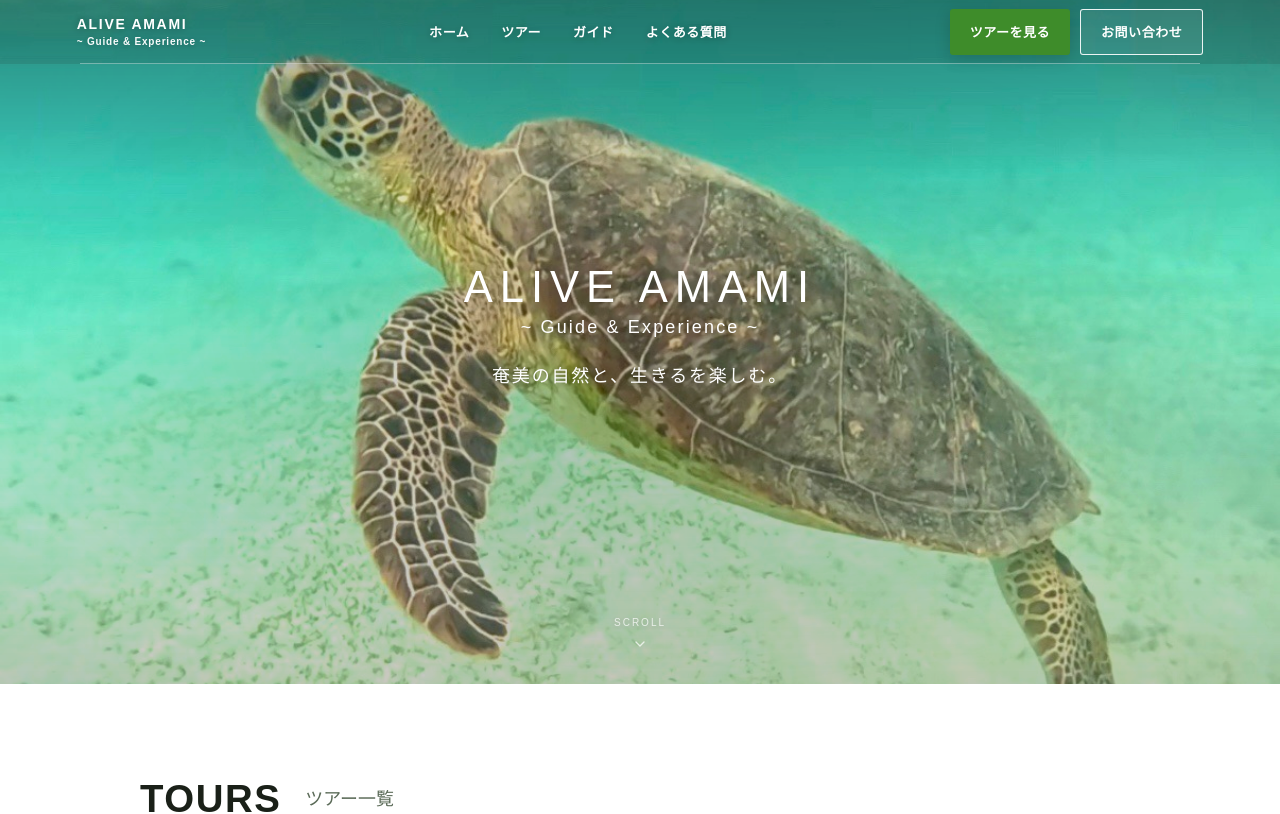
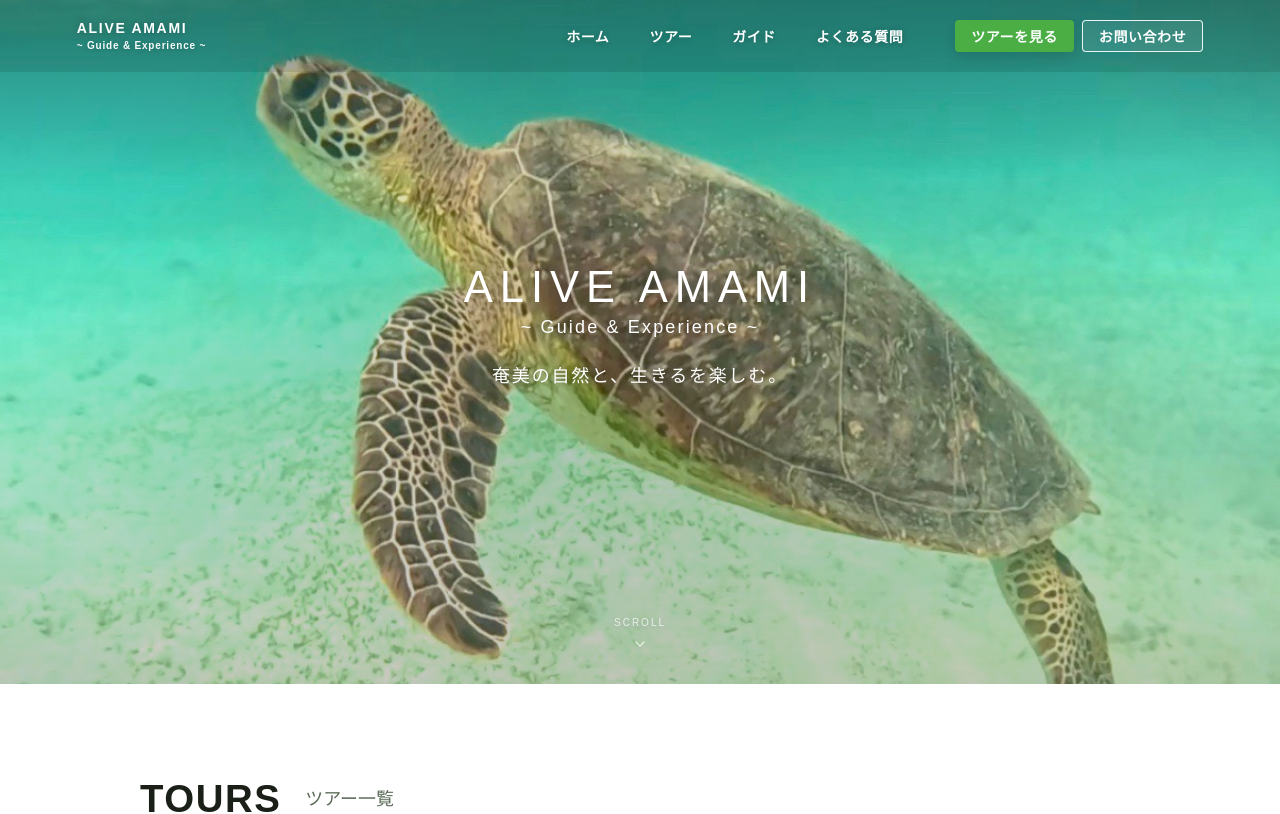
Before and after one commit to ikucha-portfolio/amami-guide-redesign, a React (Vite) app: page / in a window 1280 px wide. Shown: the top 814 px of the page. Built offline with nearby package versions, Linux system fonts and the light colour scheme.

Commit message:
ナビゲーションと配色を調整

```diff
--- a/src/components/Footer.jsx
+++ b/src/components/Footer.jsx
@@ -6,7 +6,7 @@ export default function Footer() {
   return (
     <footer
       style={{
-        background: C.greenDark,
+        background: C.green,
         padding: "32px 6%",
       }}
     >
@@ -48,14 +48,14 @@ export default function Footer() {
         {/* Copyright */}
         <span
           style={{
-            color: "rgba(255,255,255,0.35)",
+            color: "rgba(255,255,255,0.7)",
             fontSize: "11px",
             lineHeight: 1.5,
             textAlign: "right",
             flexShrink: 0,
           }}
         >
-          © 2026 ALIVE AMAMI~Guide & Experience~. All rights reserved.
+          © 2026 ALIVE AMAMI~Guide & Experience~.
           <br className="footer-break" />
           All rights reserved.
         </span>
--- a/src/components/Nav.jsx
+++ b/src/components/Nav.jsx
@@ -164,40 +164,29 @@ export default function Nav({ onBack = null }) {
   // Header Colors
   // ========================================
 
-  const textColor =
-    isMenuOpen
+  const textColor = isMenuOpen
     ? C.textLight
     : isScrolled
     ? C.textLight
     : "#FFFFFF";
 
-  const logoColor =
-    isMenuOpen
+  const logoColor = isMenuOpen
     ? C.green
     : isScrolled
     ? C.green
     : "#FFFFFF";
 
-  const navBackground =
-    isMenuOpen
+  const navBackground = isMenuOpen
     ? "#FFFFFF"
     : isScrolled
     ? "rgba(255,255,255,0.97)"
     : "rgba(0,0,0,0.10)";
 
-  const navShadow =
-    isMenuOpen
+  const navShadow = isMenuOpen
     ? "0 4px 20px rgba(0,0,0,0.06)"
     : isScrolled
     ? "0 8px 28px rgba(0,0,0,0.08)"
     : "none";
-
-  const dividerColor =
-    isMenuOpen
-      ? "rgba(62,140,42,0.14)"
-      : isScrolled
-      ? "rgba(62,140,42,0.14)"
-      : "rgba(255,255,255,0.40)";
 
   return (
     <>
@@ -213,15 +202,12 @@ export default function Nav({ onBack = null }) {
           right: 0,
           zIndex: 300,
 
-          height: "64px",
+          height: "72px",
 
           display: "flex",
           alignItems: "center",
-          justifyContent: "space-between",
 
-          padding: isMobile
-            ? "0 20px"
-            : "0 6%",
+          padding: isMobile ? "0 20px" : "0 6%",
 
           background: navBackground,
           boxShadow: navShadow,
@@ -262,7 +248,7 @@ export default function Nav({ onBack = null }) {
                 fontWeight: 700,
                 letterSpacing: "0.12em",
                 lineHeight: 1.1,
-                color: logoColor,
+                color: textColor,
 
                 textShadow:
                   !isScrolled && !isMenuOpen
@@ -288,7 +274,7 @@ export default function Nav({ onBack = null }) {
                 letterSpacing: "0.08em",
                 lineHeight: 1.1,
 
-                color: logoColor,
+                color: textColor,
 
                 opacity:
                   isMenuOpen
@@ -316,12 +302,23 @@ export default function Nav({ onBack = null }) {
         ======================================== */}
 
         {!isMobile && (
-          <>
+          <div
+            style={{
+              marginLeft: "auto",
+
+              display: "flex",
+              alignItems: "center",
+
+              gap: "52px",
+            }}
+          >
+            {/* Navigation Links */}
+
             <div
               style={{
                 display: "flex",
                 alignItems: "center",
-                gap: "32px",
+                gap: "40px",
               }}
             >
               <a
@@ -330,6 +327,7 @@ export default function Nav({ onBack = null }) {
                 style={{
                   ...linkStyle,
                   color: textColor,
+
                   textShadow:
                     !isScrolled
                       ? "0 1px 8px rgba(0,0,0,0.32)"
@@ -347,6 +345,7 @@ export default function Nav({ onBack = null }) {
                 style={{
                   ...linkStyle,
                   color: textColor,
+
                   textShadow:
                     !isScrolled
                       ? "0 1px 8px rgba(0,0,0,0.32)"
@@ -364,6 +363,7 @@ export default function Nav({ onBack = null }) {
                 style={{
                   ...linkStyle,
                   color: textColor,
+
                   textShadow:
                     !isScrolled
                       ? "0 1px 8px rgba(0,0,0,0.32)"
@@ -381,6 +381,7 @@ export default function Nav({ onBack = null }) {
                 style={{
                   ...linkStyle,
                   color: textColor,
+
                   textShadow:
                     !isScrolled
                       ? "0 1px 8px rgba(0,0,0,0.32)"
@@ -399,7 +400,7 @@ export default function Nav({ onBack = null }) {
               style={{
                 display: "flex",
                 alignItems: "center",
-                gap: "10px",
+                gap: "8px",
               }}
             >
               {/* Tours Button */}
@@ -490,7 +491,7 @@ export default function Nav({ onBack = null }) {
                 お問い合わせ
               </a>
             </div>
-          </>
+          </div>
         )}
 
         {/* ========================================
@@ -510,6 +511,8 @@ export default function Nav({ onBack = null }) {
             }
             aria-expanded={isMenuOpen}
             style={{
+              marginLeft: "auto",
+
               width: "44px",
               height: "44px",
 
@@ -526,8 +529,7 @@ export default function Nav({ onBack = null }) {
 
               cursor: "pointer",
 
-              transition:
-                "color 0.35s ease",
+              transition: "color 0.35s ease",
             }}
           >
             {isMenuOpen ? (
@@ -543,39 +545,6 @@ export default function Nav({ onBack = null }) {
             )}
           </button>
         )}
-
-        {/* ========================================
-            Header Divider
-        ======================================== */}
-
-        <div
-          style={{
-            position: "absolute",
-            left: "50%",
-            bottom: 0,
-
-            width: "88%",
-            maxWidth: "1120px",
-            height: "1px",
-
-            background: dividerColor,
-
-            transform:
-              "translateX(-50%)",
-
-            opacity:
-              isMenuOpen
-                ? 1
-                : isScrolled
-                ? 1
-                : 0.9,
-
-            pointerEvents: "none",
-
-            transition:
-              "background 0.35s ease, opacity 0.35s ease",
-          }}
-        />
       </nav>
 
       {/* ========================================
@@ -620,8 +589,7 @@ export default function Nav({ onBack = null }) {
               display: "flex",
               flexDirection: "column",
 
-              padding:
-                "64px 30px 40px",
+              padding: "64px 30px 40px",
             }}
           >
             {/* Menu Links */}
@@ -642,10 +610,7 @@ export default function Nav({ onBack = null }) {
               <MobileLink
                 href="#tours"
                 onClick={(e) =>
-                  handleSectionClick(
-                    e,
-                    "tours"
-                  )
+                  handleSectionClick(e, "tours")
                 }
                 en="TOURS"
               >
@@ -655,10 +620,7 @@ export default function Nav({ onBack = null }) {
               <MobileLink
                 href="#guide"
                 onClick={(e) =>
-                  handleSectionClick(
-                    e,
-                    "guide"
-                  )
+                  handleSectionClick(e, "guide")
                 }
                 en="GUIDE"
               >
@@ -668,10 +630,7 @@ export default function Nav({ onBack = null }) {
               <MobileLink
                 href="#faq"
                 onClick={(e) =>
-                  handleSectionClick(
-                    e,
-                    "faq"
-                  )
+                  handleSectionClick(e, "faq")
                 }
                 en="FAQ"
               >
@@ -691,8 +650,7 @@ export default function Nav({ onBack = null }) {
                 style={{
                   display: "flex",
                   alignItems: "center",
-                  justifyContent:
-                    "space-between",
+                  justifyContent: "space-between",
                   gap: "18px",
                 }}
               >
@@ -798,9 +756,9 @@ const linkStyle = {
 
   textDecoration: "none",
 
-  fontSize: "13px",
+  fontSize: "14px",
 
-  fontWeight: 700,
+  fontWeight: 600,
 
   letterSpacing: "0.04em",
 
@@ -818,18 +776,18 @@ const ctaBaseStyle = {
   alignItems: "center",
   justifyContent: "center",
 
-  minHeight: "46px",
+  minHeight: "32px",
 
-  padding: "0 20px",
+  padding: "0 16px",
 
-  borderRadius: "3px",
+  borderRadius: "4px",
 
   fontFamily:
     "'Noto Sans JP', sans-serif",
 
-  fontSize: "13px",
+  fontSize: "14px",
 
-  fontWeight: 700,
+  fontWeight: 600,
 
   letterSpacing: "0.04em",
 
@@ -858,8 +816,7 @@ function MobileLink({
       style={{
         display: "flex",
         alignItems: "center",
-        justifyContent:
-          "space-between",
+        justifyContent: "space-between",
 
         minHeight: "72px",
 
--- a/src/siteData.js
+++ b/src/siteData.js
@@ -681,8 +681,8 @@ export const COLORS = {
   brownLight: "#7A5C4A",
 
   // brand green
-  green: "#3E8C2A",
-  greenDark: "#2A6219",
+  green: "#4AAE45",
+  greenDark: "#367A30",
   greenLight: "#5AAD45",
   greenPale: "#EBF5E8",
 
```
Lines whose indentation alone changed are shown as unchanged.
